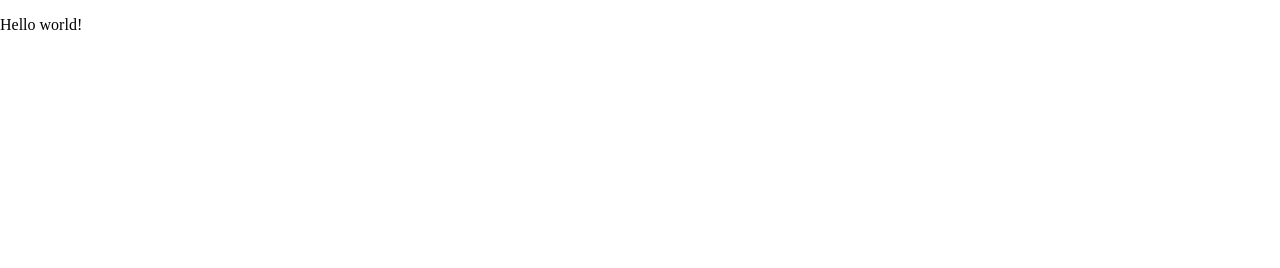
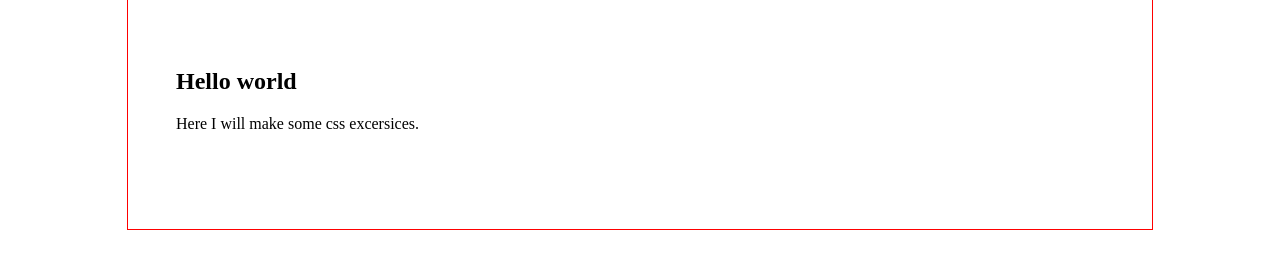
Before and after one commit to danie1st/danie1st.github.io, a plain HTML site: page index.html in a window 1280 px wide. Drawn offline with Linux system fonts and the light colour scheme.

Commit message:
Add hero section

```diff
--- a/index.html
+++ b/index.html
@@ -8,6 +8,11 @@
 	<link rel="stylesheet" href="style.css">
 </head>
 <body>
-	<p>Hello world!</p>
+	<main class="body__main outline">
+		<section class="hero">
+			<h2>Hello world</h2>
+			<p>Here I will make some css excersices.</p>
+		</section>
+	</main>
 </body>
 </html>
--- a/style.css
+++ b/style.css
@@ -1 +1,11 @@
 @import 'stylesheets/reset.css';
+@import 'stylesheets/helper.css';
+
+.body__main {
+	width: 80%;
+	margin: 0 auto;
+}
+
+.hero {
+	padding: 3em 3em 5em;
+}
--- /dev/null
+++ b/stylesheets/helper.css
@@ -0,0 +1 @@
+.outline { outline: 1px solid red; }
```
